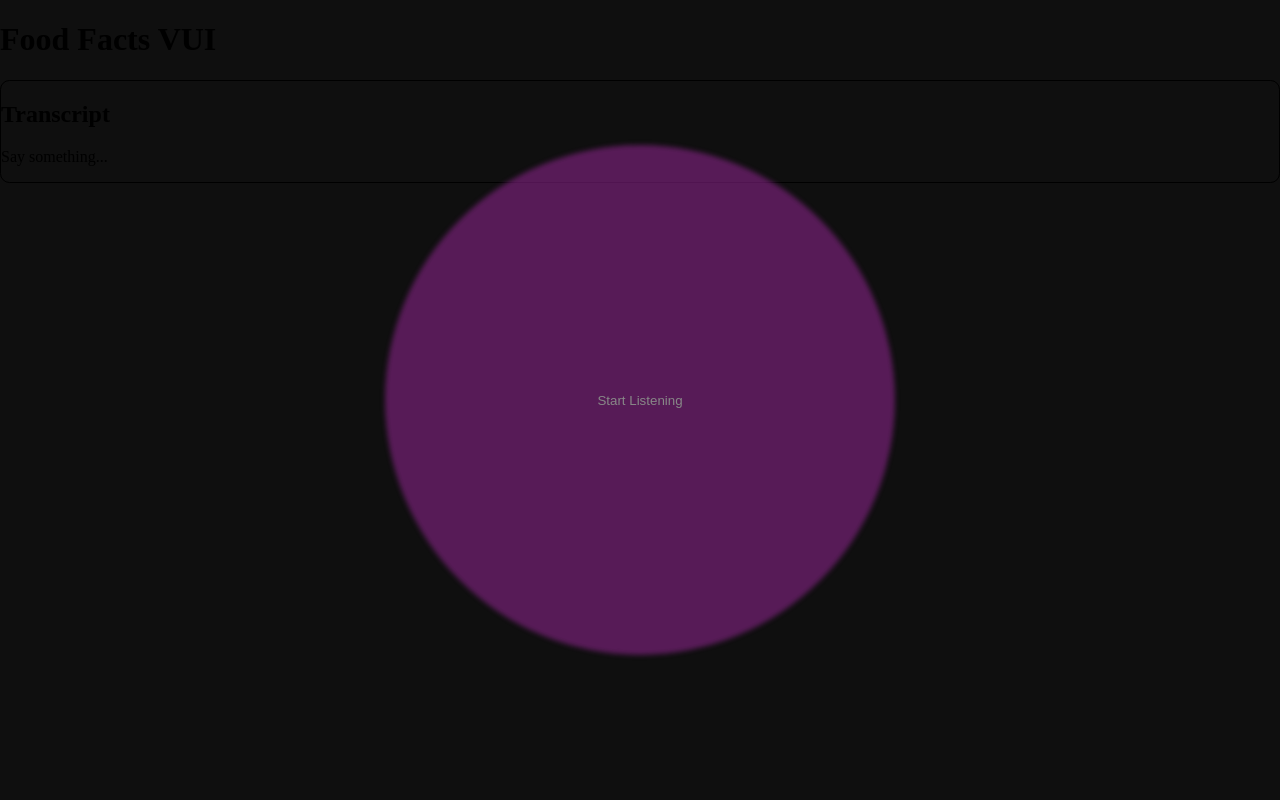
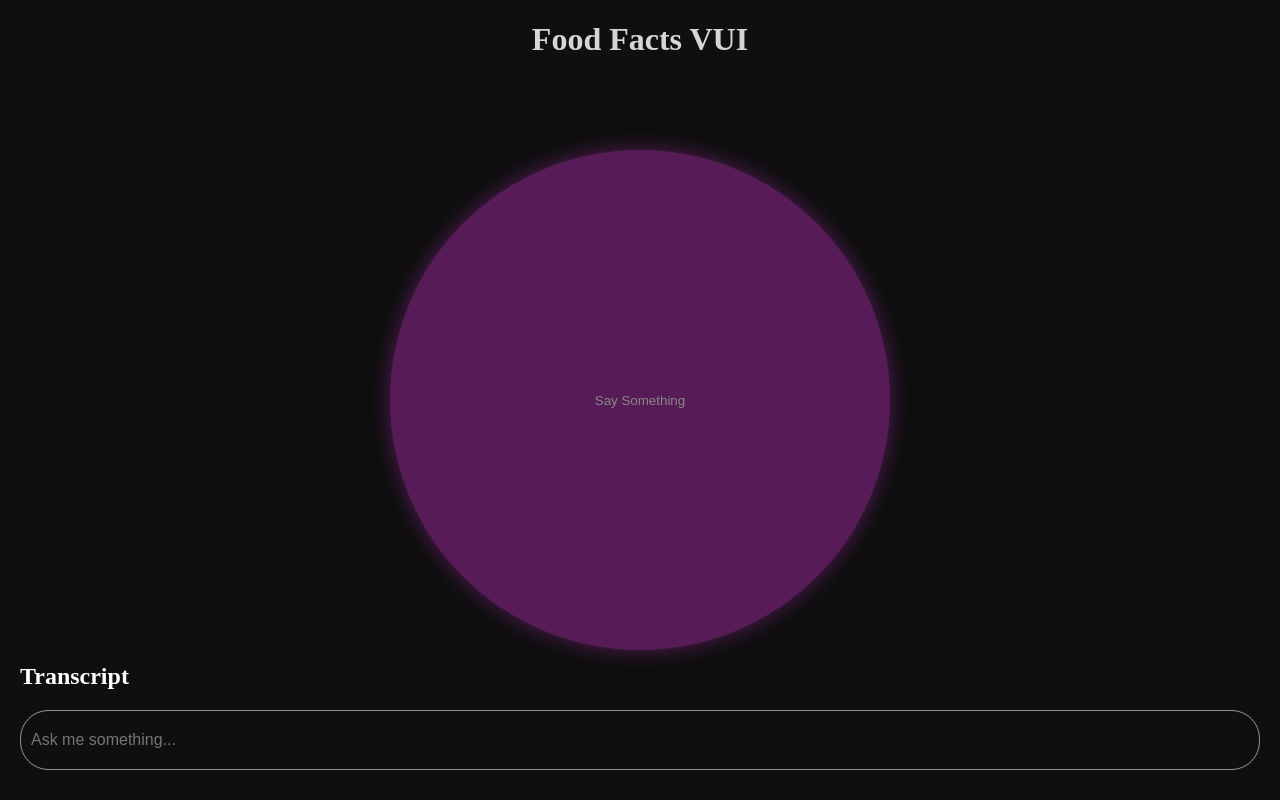
Before and after one commit to Wased20773/FoodFacts, a React (Vite) app: page / in a window 1280 px wide. Built offline with nearby package versions, Linux system fonts and the light colour scheme.

Commit message:
feat: added user text input as an option

```diff
--- a/src/App.css
+++ b/src/App.css
@@ -1,4 +1,35 @@
 #transcript-section {
-    border: 1px solid black;
-    border-radius: 0.25cm;
+    color: white;
+
+    padding: 20px 10px;
+    margin: 10px;
+
+    max-height: 150px;
+    overflow-y: auto;
 }
+
+.heading-interface {
+    color: rgb(214, 214, 214);
+    text-align: center;
+}
+
+.test {
+    height: 100vh;
+    display: flex;
+    flex-direction: column;
+    justify-content:space-between;
+}
+
+.voice-input-field {
+    width: 100%;
+    box-sizing: border-box;
+
+    background: none;
+    border: 1px solid rgb(151, 151, 151);
+    border-radius: 0.75cm;
+
+    color: white;
+    font-size: 16px;
+
+    padding: 20px 10px;
+}
--- a/src/App.tsx
+++ b/src/App.tsx
@@ -64,17 +64,27 @@ function App() {
     }
   }
 
+  function handleTranscriptChange(event: React.ChangeEvent<HTMLInputElement>): void {
+    setTranscript(event.target.value);
+  }
+
   return (
-    <>
-      <h1>Food Facts VUI</h1>
+    <div className='test'>
+      <h1 className='heading-interface'>Food Facts VUI</h1>
 
       <VoiceButton isListening={isListening} onClick={toggleListening} />
 
       <section id='transcript-section'>
-        <h2>Transcript</h2>
-        <p>{transcript || 'Say something...'}</p>
+        <h2 style={{marginTop: '0'}}>Transcript</h2>
+        <input
+          className='voice-input-field'
+          type='text'
+          value={transcript}
+          placeholder='Ask me something...'
+          onChange={handleTranscriptChange}
+        />
       </section>
-    </>
+    </div>
   )
 }
 
--- a/src/components/VoiceButton.css
+++ b/src/components/VoiceButton.css
@@ -16,10 +16,14 @@
 
 .speak-button-container {
     position: absolute;
-    left: 0;
-    right: 0;
-    top: 0;
-    bottom: 0;
+
+    /* below keeps the container absolutly centered in the viewport */
+    top: 50%;
+    left: 50%;
+    transform: translate(-50%, -50%);
+
+    height: var(--voice-button-size);
+    max-height: var(--voice-button-size_max);
     display: grid;
     justify-items: center;
     align-items: center;
@@ -29,13 +33,13 @@
     .orb-3 {
         grid-area: 1/1;
 
-        width: calc(var(--voice-button-size));
-        max-width: calc(var(--voice-button-size_max));
-        height: calc(var(--voice-button-size));
-        max-height: calc(var(--voice-button-size_max));
+        width: var(--voice-button-size);
+        max-width: var(--voice-button-size_max);
+        height: var(--voice-button-size);
+        max-height: var(--voice-button-size_max);
 
         filter: blur(10px);
-        /* mix-blend-mode: screen; */
+        mix-blend-mode: screen;
         opacity: 0;
 
         animation: rotate 10s linear infinite;
@@ -97,13 +101,19 @@ button {
         border-radius: 50%;
 
         background: rgb(160, 41, 160);
-        box-shadow: 0 0 5px 5px rgb(160, 41, 160);
+        box-shadow: 0 0 20px 0 rgb(160, 41, 160);
 
         opacity: 0.5;
         color: white;
         z-index: 10;
 
-        transition: 0.3s
+        /* transform: scale(0); */
+
+        transition: transform 0.6s cubic-bezier(0.22, 1, 0.36, 1);
+    }
+
+    &#speak-button:hover {
+        transform: scale(1.05);
     }
 
     &.speaking-active {
--- a/src/components/VoiceButton.tsx
+++ b/src/components/VoiceButton.tsx
@@ -23,7 +23,7 @@ export default function VoiceButton({ isListening, onClick }: VoiceButtonProps):
         type='button'
         onClick={onClick}
       >
-        { isListening ? 'Stop Listening' : 'Start Listening' }
+        { isListening ? 'Listening' : 'Say Something' }
       </button>
     </div>
   )
--- a/src/index.css
+++ b/src/index.css
@@ -5,5 +5,5 @@
 body {
     display: inline;
     margin: 0;
-    background: rgb(15, 15, 15)
+    background: rgb(15, 15, 15);
 }
```
